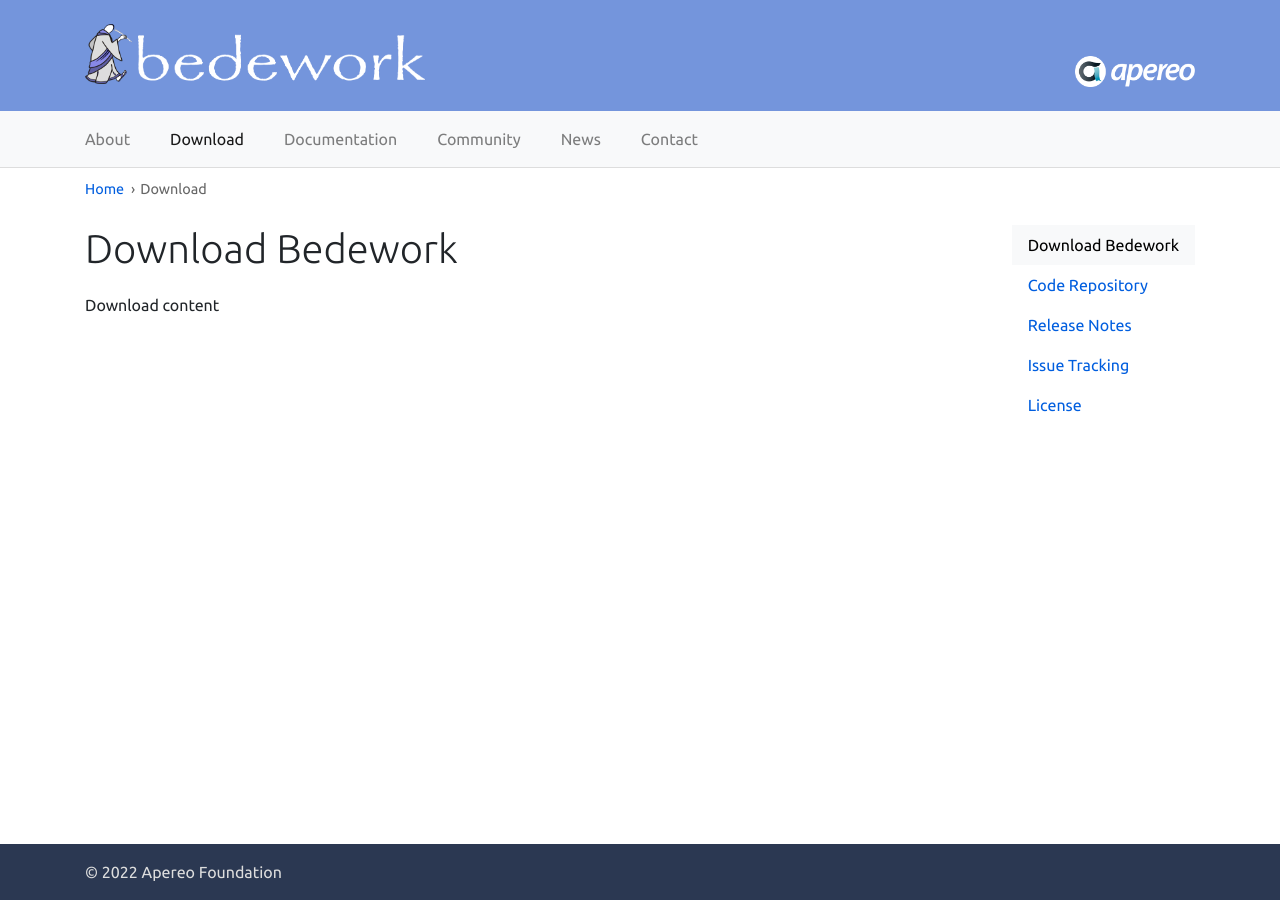
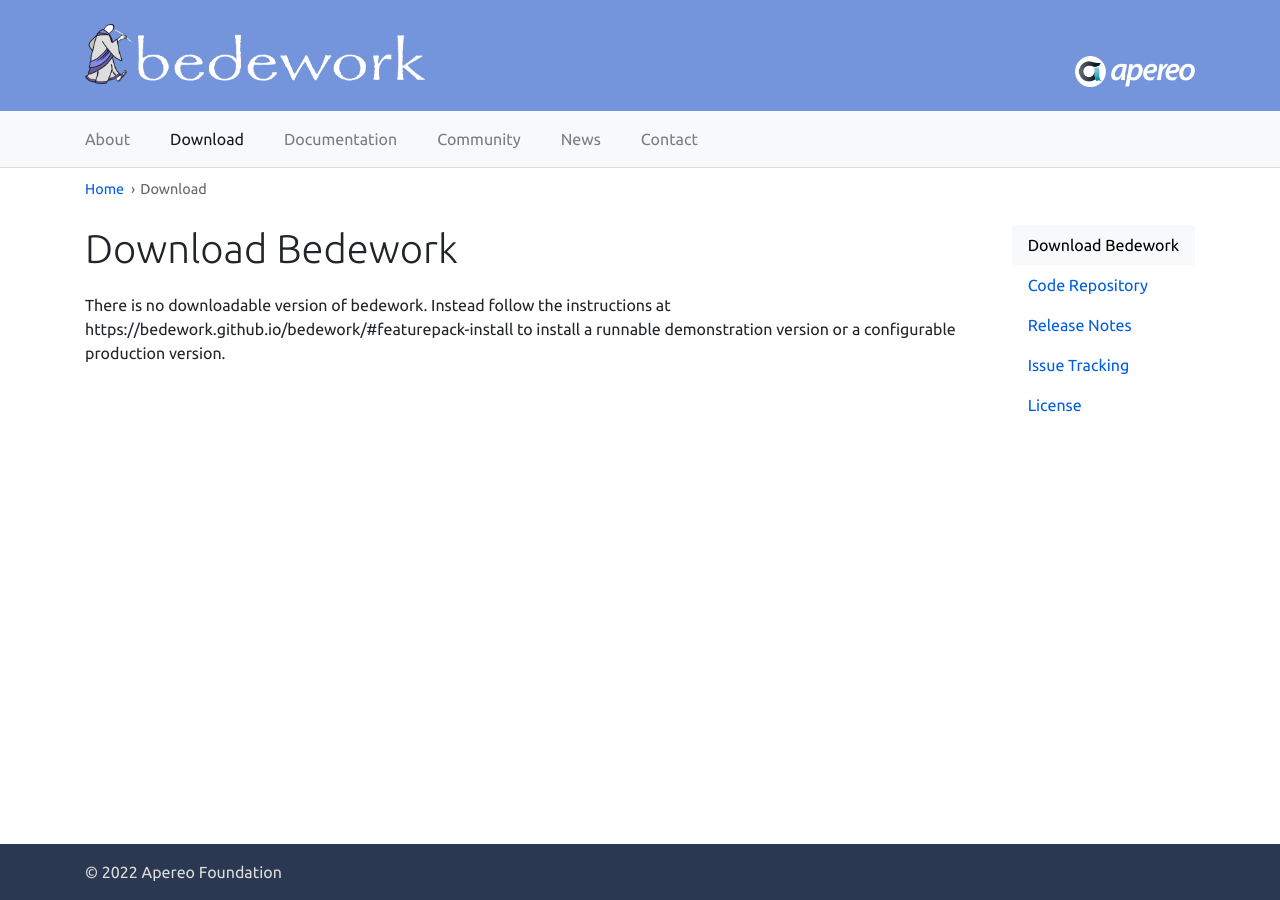
Before and after one commit to Bedework/bedework.github.io, a Jekyll site: the page built from _pages/download/index.html, in a window 1280 px wide. Built offline with Jekyll 4.4.1, drawn with Linux system fonts in a browser that asks for light colours; nearby versions of some CDN libraries.

Commit message:
More docs

```diff
--- a/_pages/download/index.html
+++ b/_pages/download/index.html
@@ -6,4 +6,9 @@
 permalink: /download/
 ---
 
-Download content
+<p>
+There is no downloadable version of bedework. Instead follow the
+instructions at https://bedework.github.io/bedework/#featurepack-install
+to install a runnable demonstration version or a configurable production
+version.
+</p>
```
